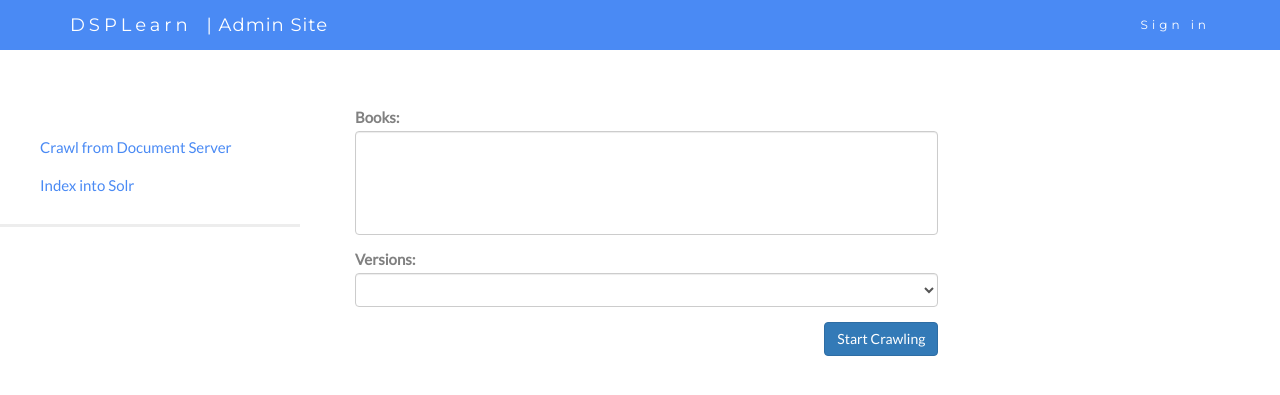
After one commit to NTU-SCSE/myfyp, a Django app: page /admin/ in a window 1280 px wide. The commit adds this page. Shown: the top 395 px of the page. Run offline with Django 3.2, Linux system fonts and the light colour scheme; lists and menus that the app fills with data are empty; parts of the project's set-up code (start-up, migrations or seed data) failed here and were passed over; some libraries are stand-ins or nearby versions.

Commit message:
Add crawl form

```diff
--- a/dsp_index/__init__.py
+++ b/dsp_index/__init__.py
@@ -0,0 +1,5 @@
+from pdf_client import config
+
+
+# Authenticate to Document Server
+config.load_from_file('dsp_index/config.json')
--- a/dsp_index/crawler.py
+++ b/dsp_index/crawler.py
@@ -1,13 +1,9 @@
-from pdf_client import config
 from pdf_client.api import book, section
 from pdf_client.multithread.processor import TextProcessor
 from pdf_client.multithread.worker import MultiThreadWorker
 from .models import Book, Section
 from myfyp.logger import setup_logger
 
-
-# Load crawling configurations
-config.load_from_file('dsp_index/config.json')
 
 # Set up INFO-level logger
 logger = setup_logger(__name__)
--- /dev/null
+++ b/dsp_index/forms.py
@@ -0,0 +1,22 @@
+from django import forms
+from pdf_client.api import book, version
+
+
+def get_book_options():
+    book_list = book.List().execute()
+    options = [(book['id'], book['title']) for book in book_list]
+    return options
+
+def get_version_options():
+    version_list = version.List().execute()
+    options = [(version['id'], "%s by %s" % (version['name'], version['owner'])) for version in version_list]
+    return options
+
+BOOK_OPTIONS = get_book_options()
+VERSION_OPTIONS = get_version_options()
+
+class CrawlForm(forms.Form):
+    books = forms.MultipleChoiceField(choices=BOOK_OPTIONS,
+                                      widget=forms.SelectMultiple(attrs={'class': 'form-control', 'size': '5'}))
+    versions = forms.ChoiceField(choices=VERSION_OPTIONS,
+                                 widget=forms.Select(attrs={'class': 'form-control'}))
--- a/dsp_index/static/dsp_index/js/base.js
+++ b/dsp_index/static/dsp_index/js/base.js
@@ -5,6 +5,7 @@ $(document).ready(function(){
     $('#wrapper').toggleClass('toggled');
   });
 
+  // Expand sidebar on big window size
   $(window).on('resize', function(){
     const breakpoint = 768;
     const windowWidth = $(window).width();
--- /dev/null
+++ b/dsp_index/templates/dsp_index/admin_page.html
@@ -0,0 +1,26 @@
+{% extends 'dsp_index/base.html' %}
+{% load static %}
+
+
+{% block content %}
+<div class="row">
+  <div class="tab-content col-lg-8">
+    <div id="crawl" class="tab-pane fade in active">
+      <form action="" method="post">
+        {% csrf_token %}
+        {% for field in form %}
+          <div class="form-group">
+            {{ field.errors }}
+            {{ field.label_tag }}
+            {{ field }}
+          </div>
+        {% endfor %}
+        <button type="submit" class="btn btn-primary pull-right">Start Crawling</button>
+      </form>
+    </div>
+    <div id="index" class="tab-pane fade">
+      <p>Index...</p>
+    </div>
+  </div>
+</div>
+{% endblock %}
--- a/dsp_index/templates/dsp_index/base.html
+++ b/dsp_index/templates/dsp_index/base.html
@@ -12,13 +12,13 @@
     <link rel="stylesheet" href="{% static "dsp_index/css/base.css" %}">
     <link href="https://fonts.googleapis.com/css?family=Montserrat" rel="stylesheet" type="text/css">
     <link href="https://fonts.googleapis.com/css?family=Lato" rel="stylesheet" type="text/css">
-    {% block css %}
+    {% block more_css %}
     {% endblock %}
 
     <script src="https://ajax.googleapis.com/ajax/libs/jquery/3.1.1/jquery.min.js"></script>
     <script src="https://maxcdn.bootstrapcdn.com/bootstrap/3.3.7/js/bootstrap.min.js"></script>
     <script src="{% static "dsp_index/js/base.js" %}"></script>
-    {% block js %}
+    {% block more_js %}
     {% endblock %}
   </head>
 
@@ -48,25 +48,20 @@
 
         <div id="sidebar-wrapper">
            <ul class="nav sidebar-nav">
-            <li><a href="{% url 'crawl_page' %}">Crawl from Document Server</a></li>
-            <li><a href="{% url 'crawl_page' %}">Index into Solr</a></li>
+            <li><a data-toggle="tab" href="#crawl">Crawl from Document Server</a></li>
+            <li><a data-toggle="tab" href="#index">Index into Solr</a></li>
           </ul>
         </div>
 
         <div id="page-content-wrapper">
           <div class="container-fluid">
-            <div class="row">
-              <div class="col-lg-12">
-              </div>
-            </div>
+            {% block content %}
+            {% endblock %}
           </div>
         </div>
 
       </div>
 
-
-    {% block content %}
-    {% endblock %}
   </body>
 
   {% block footer %}
--- a/dsp_index/urls.py
+++ b/dsp_index/urls.py
@@ -3,7 +3,6 @@ from . import views
 
 
 urlpatterns = [
-    url(r'^crawl/', views.CrawlView.as_view(), name='crawl_page'),
-    url(r'^index/', views.IndexView.as_view(), name='index_page'),
+    url(r'', views.AdminView.as_view(), name='admin_page'),
     url(r'^login/', views.LoginView.as_view(), name='login_page'),
 ]
--- a/dsp_index/views.py
+++ b/dsp_index/views.py
@@ -1,20 +1,23 @@
 from django.shortcuts import render
 from django.http import HttpResponse
 from django.views.generic.base import TemplateView
+from django.views.generic.edit import FormView
 from .crawler import crawl_books, crawl_sections
-
+from .forms import CrawlForm
 #
 # def crawl(request):
 #     book_id_list = crawl_books()
 #     crawl_sections(book_id_list=book_id_list, source_version=3)
 #     return HttpResponse("successfully crawled.")
 
-class CrawlView(TemplateView):
-    template_name = 'dsp_index/crawl_page.html'
+class AdminView(FormView):
+    template_name = 'dsp_index/admin_page.html'
+    form_class = CrawlForm
+    success_url = '/admin/crawl/'
 
-
-class IndexView(TemplateView):
-    template_name = 'dsp_index/index_page.html'
+    def form_valid(self, form):
+        # This method is called when valid form data has been POSTed.
+        return super(AdminView, self).form_valid(form)
 
 
 class LoginView(TemplateView):
```
Also changed, not shown: dsp_index/templates/dsp_index/crawl_page.html (deleted, +0 -12 lines), dsp_index/static/dsp_index/css/crawl_page.css (deleted).
